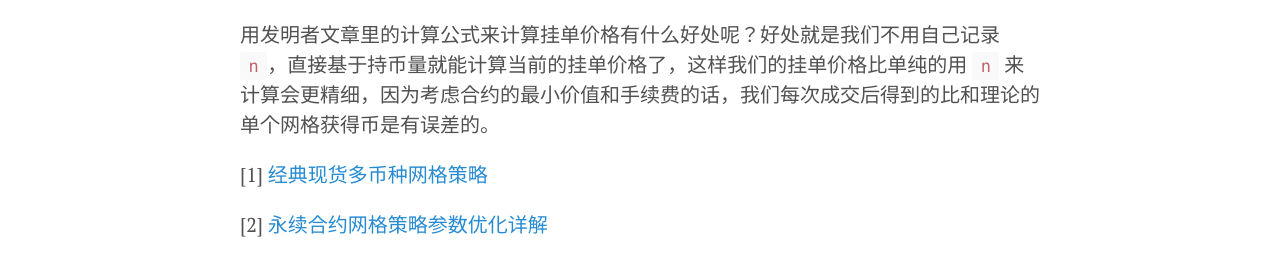
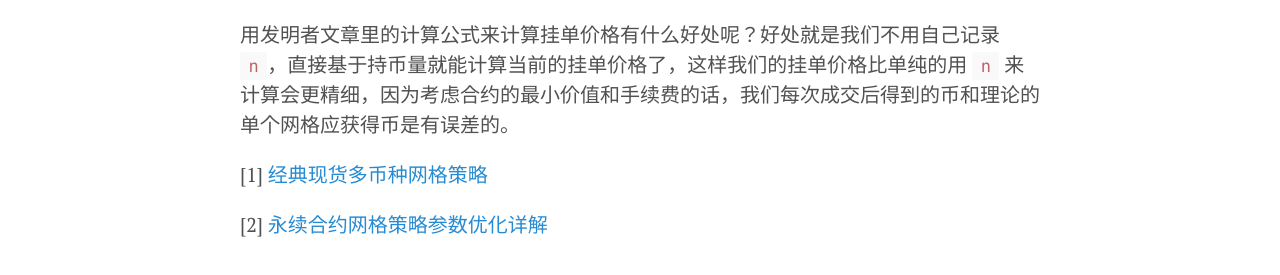
Before and after one commit to yoncise/yoncise.github.io, a Jekyll site: the page built from logs/_posts/2025/2025-06-06-222764176.md, in a window 1280 px wide. Shown: the part 1866-2141 px from the top of the page. Built offline with Jekyll 4.4.1, drawn with Linux system fonts in a browser that asks for light colours; formulas are drawn with MathJax 3.

Commit message:
语雀同步 网格价格计算

```diff
--- a/logs/_posts/2025/2025-06-06-222764176.md
+++ b/logs/_posts/2025/2025-06-06-222764176.md
@@ -49,7 +49,7 @@ buy_price = (value / pct - value) / ((value / pct) / init_price + e.account[symb
 
 \\[ P_{Buy} = \frac{G * P_0 * (1 - r) - G * P_0}{(0 - C) * P_0 * (1 - r) - G} \\]
 
-用发明者文章里的计算公式来计算挂单价格有什么好处呢？好处就是我们不用自己记录 `n`，直接基于持币量就能计算当前的挂单价格了，这样我们的挂单价格比单纯的用 `n` 来计算会更精细，因为考虑合约的最小价值和手续费的话，我们每次成交后得到的比和理论的单个网格获得币是有误差的。
+用发明者文章里的计算公式来计算挂单价格有什么好处呢？好处就是我们不用自己记录 `n`，直接基于持币量就能计算当前的挂单价格了，这样我们的挂单价格比单纯的用 `n` 来计算会更精细，因为考虑合约的最小价值和手续费的话，我们每次成交后得到的币和理论的单个网格应获得币是有误差的。
 
 [1] [经典现货多币种网格策略](https://www.fmz.com/strategy/430243)
 
```
